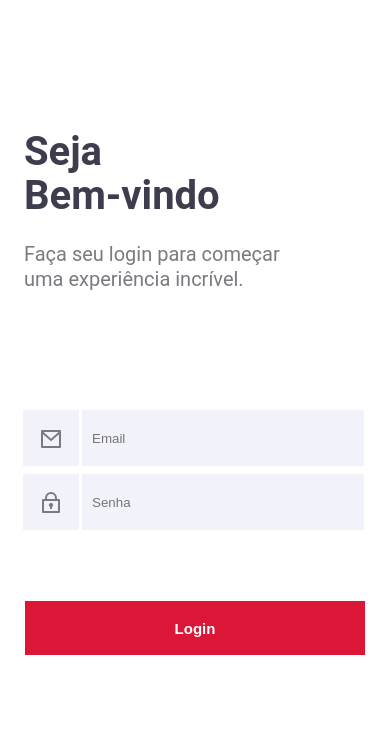
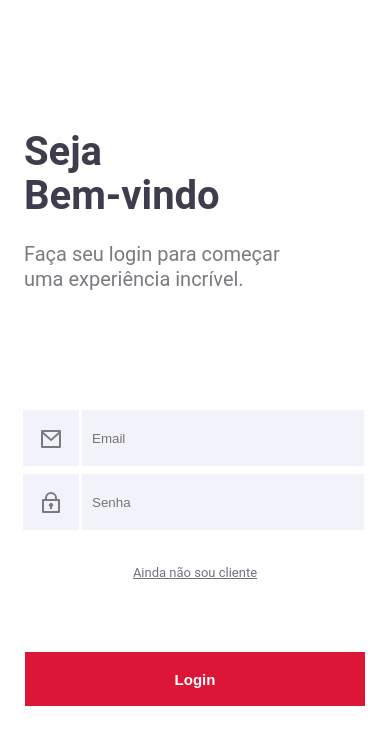
Before and after one commit to Grupo8-2021-localabs/desafio-localiza-react-grupo-1, a Next.js app: page /login in a window 390 px wide. Shown: the top 744 px of the page. Built offline with nearby package versions, Linux system fonts and the light colour scheme.

Commit message:
feat: adicionando link para cadastro,ajustes de estilo e responsividade

```diff
--- a/src/components/icons/EmailIcon/EmailIcon.tsx
+++ b/src/components/icons/EmailIcon/EmailIcon.tsx
@@ -1,7 +1,6 @@
-function EmailIcon({ className, props }) {
+function EmailIcon(props) {
   return (
     <svg
-      className={className}
       width={24}
       height={24}
       viewBox="0 0 24 24"
--- a/src/templates/Login/Login.tsx
+++ b/src/templates/Login/Login.tsx
@@ -2,7 +2,7 @@ import Input from '../../components/Input/Input';
 import Button from '../../components/Button/Button';
 import EmailIcon from '../../components/icons/EmailIcon/EmailIcon';
 import PasswordIcon from '../../components/icons/PasswordIcon/PasswordIcon';
-import { Container, ContentTitle } from './styled-components/index';
+import { Container, ContentTitle, TextLinkRegister } from './styled-components/index';
 
 const Login = () => (
   <Container>
@@ -22,6 +22,11 @@ const Login = () => (
         iconLeft={<PasswordIcon />}
         className="input-style"
       />
+      <TextLinkRegister>
+        <a href="https://www.localiza.com/brasil/pt-br/cadastro/dados-pessoais">
+          Ainda não sou cliente
+        </a>
+      </TextLinkRegister>
 
       <div className="button-container">
         <Button className="button-style">Login</Button>
--- a/src/templates/Login/styled-components/index.tsx
+++ b/src/templates/Login/styled-components/index.tsx
@@ -54,3 +54,13 @@ export const ContentTitle = styled.div`
     width: 260px;
   }
 `;
+
+export const TextLinkRegister = styled.div`
+  margin-top: 32px;
+  text-align: center;
+  a {
+    font-size: 13px;
+    text-decoration: underline;
+    color: #737380;
+  }
+`;
```
